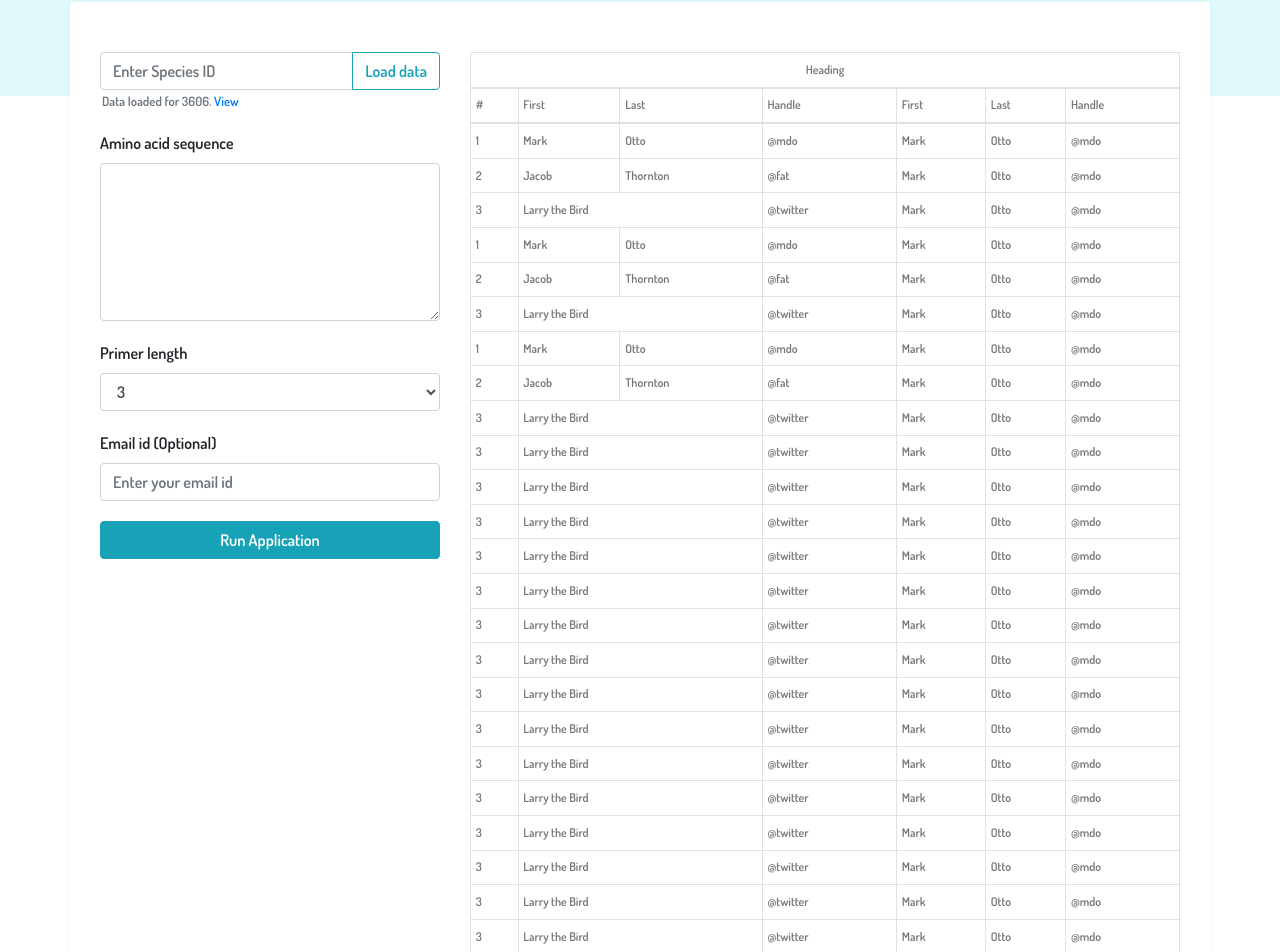
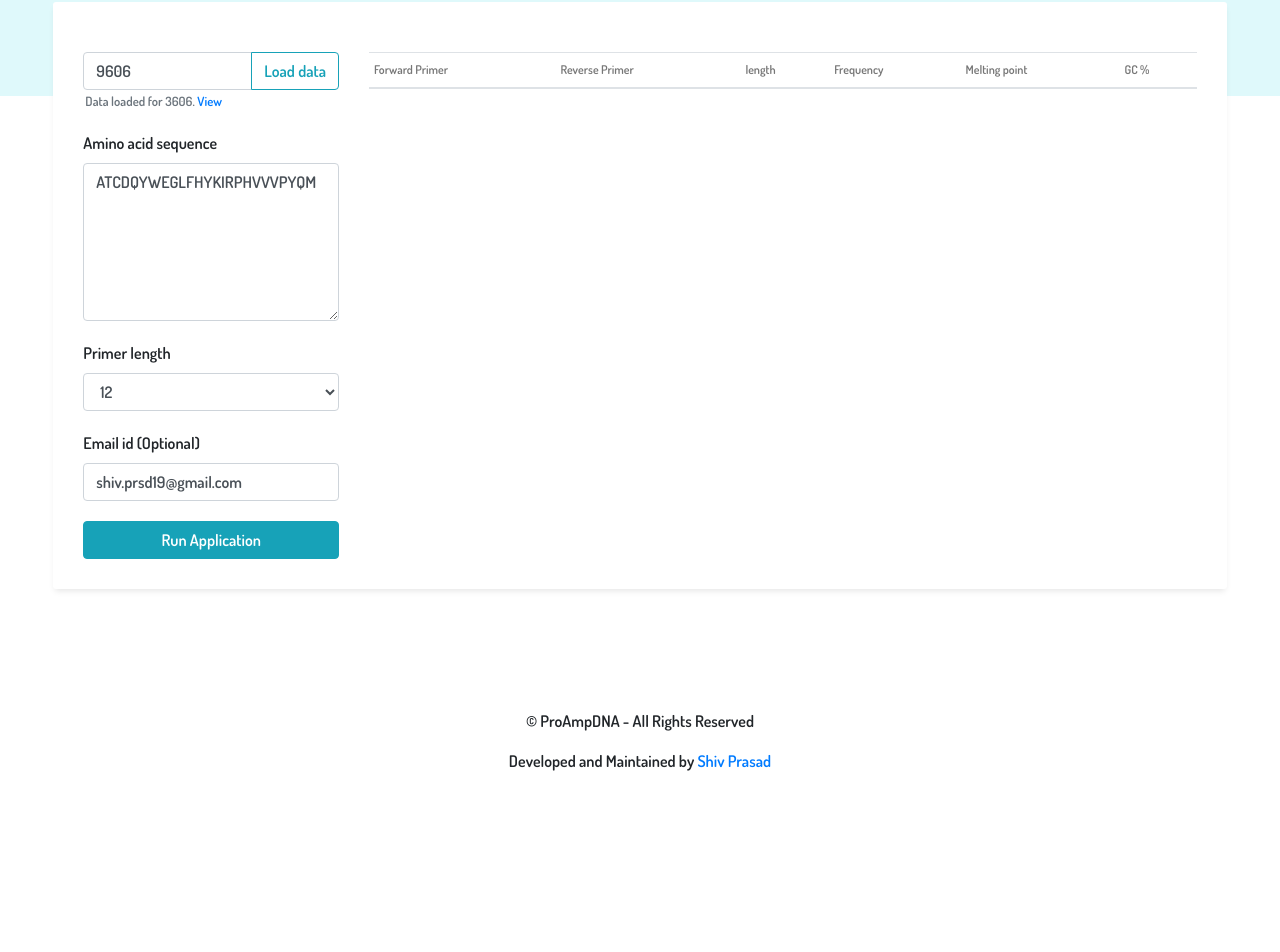
Before and after one commit to shiv-param/proampdna, an Angular app in the folder proampdna/frontend/: page / in a window 1280 px wide. Shown: the part 260-1212 px from the top of the page. After the commit the page ends 1049 px from the top, so only its background shows below. Built offline with nearby package versions, Linux system fonts and the light colour scheme.

Commit message:
Integrated models in UI

```diff
--- a/proampdna/frontend/src/app/app.component.html
+++ b/proampdna/frontend/src/app/app.component.html
@@ -1,16 +1,12 @@
 <!--The content below is only a placeholder and can be replaced.-->
 <nav class="navbar navbar-dark bg-dark navigation-header">
-  <div class="container">
+  <div class="container-fluid">
     <a class="navbar-brand" href="/">ProAmpDNA</a>
-  <button class="navbar-toggler" type="button" data-toggle="collapse" data-target="#navbarSupportedContent" aria-controls="navbarSupportedContent" aria-expanded="false" aria-label="Toggle navigation">
-    <span class="navbar-toggler-icon"></span>
-  </button>
-
-  <div class="collapse navbar-collapse" id="navbarSupportedContent">
-    <div class="form-inline my-2 my-lg-0">
-      <button class="btn btn-outline-success my-2 my-sm-0" type="submit">Search</button>
+    <div class="" id="navbarSupportedContent">
+      <div class="form-inline my-2 my-lg-0">
+        <button class="btn btn-light btn-sm" type="submit">About</button>
+      </div>
     </div>
-  </div>
   </div>
 
 </nav>
@@ -19,14 +15,14 @@
   <h1 class="page-header">Application</h1>
 </div>
 
-<div class="container">
+<div class="container-fluid">
   <div class="row justify-content-md-center">
-    <div class="col-12 application">
+    <div class="col-11 application">
       <div class="row">
-        <div class="col-12 col-md-4">
+        <div class="col-12 col-md-3">
           <div class="form-element">
             <div class="input-group mb-4">
-              <input type="text" class="form-control" placeholder="Enter Species ID" aria-label="Enter Species ID" aria-describedby="species_id">
+              <input type="text" class="form-control" placeholder="Enter Species ID" aria-label="Enter Species ID" aria-describedby="species_id" [(ngModel)]="specie_id">
               <div class="input-group-append">
                 <button class="btn btn-outline-info" type="button">Load data</button>
               </div>
@@ -37,11 +33,11 @@
           </div>
           <div class="form-element">
             <label for="amino_acid_sequence">Amino acid sequence</label>
-            <textarea class="form-control" id="amino_acid_sequence" rows="6"></textarea>
+            <textarea class="form-control" id="amino_acid_sequence" rows="6" [(ngModel)]="amino_acid_sequence"></textarea>
           </div>
           <div class="form-element">
             <label for="primer_length">Primer length</label>
-            <select class="form-control" id="primer_length">
+            <select class="form-control" id="primer_length" [(ngModel)]="primer_length">
               <option>3</option>
               <option>6</option>
               <option>9</option>
@@ -56,243 +52,33 @@
           </div>
           <div class="form-element">
             <label for="email">Email id (Optional)</label>
-            <input type="text" class="form-control" id="email" aria-describedby="email" placeholder="Enter your email id">
+            <input type="text" class="form-control" id="email" aria-describedby="email" placeholder="Enter your email id" [(ngModel)]="email">
           </div>
           <div class="form-element">
             <button class="btn btn-info btn-block">Run Application</button>
           </div>
         </div>
-        <div class="col-12 col-md-8">
-          <table class="table table-bordered table-sm table-proampdna">
+        <div class="col-12 col-md-9">
+          <table class="table table-striped table-sm table-proampdna">
           <thead>
             <tr>
-              <th colspan="7" scope="col" class="text-center">Heading</th>
-            </tr>
-            <tr>
-              <th scope="col">#</th>
-              <th scope="col">First</th>
-              <th scope="col">Last</th>
-              <th scope="col">Handle</th>
-              <th scope="col">First</th>
-              <th scope="col">Last</th>
-              <th scope="col">Handle</th>
+              <th scope="col">Forward Primer</th>
+              <th scope="col">Reverse Primer</th>
+              <th scope="col">length</th>
+              <th scope="col">Frequency</th>
+              <th scope="col">Melting point</th>
+              <th scope="col">GC %</th>
             </tr>
           </thead>
           <tbody>
-            <tr>
-              <th scope="row">1</th>
-              <td>Mark</td>
-              <td>Otto</td>
-              <td>@mdo</td>
-              <td>Mark</td>
-              <td>Otto</td>
-              <td>@mdo</td>
-            </tr>
-            <tr>
-              <th scope="row">2</th>
-              <td>Jacob</td>
-              <td>Thornton</td>
-              <td>@fat</td>
-              <td>Mark</td>
-              <td>Otto</td>
-              <td>@mdo</td>
-            </tr>
-            <tr>
-              <th scope="row">3</th>
-              <td colspan="2">Larry the Bird</td>
-              <td>@twitter</td>
-              <td>Mark</td>
-              <td>Otto</td>
-              <td>@mdo</td>
-            </tr>
-          <tr>
-              <th scope="row">1</th>
-              <td>Mark</td>
-              <td>Otto</td>
-              <td>@mdo</td>
-              <td>Mark</td>
-              <td>Otto</td>
-              <td>@mdo</td>
-            </tr>
-            <tr>
-              <th scope="row">2</th>
-              <td>Jacob</td>
-              <td>Thornton</td>
-              <td>@fat</td>
-              <td>Mark</td>
-              <td>Otto</td>
-              <td>@mdo</td>
-            </tr>
-            <tr>
-              <th scope="row">3</th>
-              <td colspan="2">Larry the Bird</td>
-              <td>@twitter</td>
-              <td>Mark</td>
-              <td>Otto</td>
-              <td>@mdo</td>
-            </tr>
-          <tr>
-              <th scope="row">1</th>
-              <td>Mark</td>
-              <td>Otto</td>
-              <td>@mdo</td>
-              <td>Mark</td>
-              <td>Otto</td>
-              <td>@mdo</td>
-            </tr>
-            <tr>
-              <th scope="row">2</th>
-              <td>Jacob</td>
-              <td>Thornton</td>
-              <td>@fat</td>
-              <td>Mark</td>
-              <td>Otto</td>
-              <td>@mdo</td>
-            </tr>
-            <tr>
-              <th scope="row">3</th>
-              <td colspan="2">Larry the Bird</td>
-              <td>@twitter</td>
-              <td>Mark</td>
-              <td>Otto</td>
-              <td>@mdo</td>
-            </tr>
-            <tr>
-              <th scope="row">3</th>
-              <td colspan="2">Larry the Bird</td>
-              <td>@twitter</td>
-              <td>Mark</td>
-              <td>Otto</td>
-              <td>@mdo</td>
-            </tr>
-            <tr>
-              <th scope="row">3</th>
-              <td colspan="2">Larry the Bird</td>
-              <td>@twitter</td>
-              <td>Mark</td>
-              <td>Otto</td>
-              <td>@mdo</td>
-            </tr>
-            <tr>
-              <th scope="row">3</th>
-              <td colspan="2">Larry the Bird</td>
-              <td>@twitter</td>
-              <td>Mark</td>
-              <td>Otto</td>
-              <td>@mdo</td>
-            </tr>
-            <tr>
-              <th scope="row">3</th>
-              <td colspan="2">Larry the Bird</td>
-              <td>@twitter</td>
-              <td>Mark</td>
-              <td>Otto</td>
-              <td>@mdo</td>
-            </tr>
-            <tr>
-              <th scope="row">3</th>
-              <td colspan="2">Larry the Bird</td>
-              <td>@twitter</td>
-              <td>Mark</td>
-              <td>Otto</td>
-              <td>@mdo</td>
-            </tr>
-            <tr>
-              <th scope="row">3</th>
-              <td colspan="2">Larry the Bird</td>
-              <td>@twitter</td>
-              <td>Mark</td>
-              <td>Otto</td>
-              <td>@mdo</td>
-            </tr>
-            <tr>
-              <th scope="row">3</th>
-              <td colspan="2">Larry the Bird</td>
-              <td>@twitter</td>
-              <td>Mark</td>
-              <td>Otto</td>
-              <td>@mdo</td>
-            </tr>
-            <tr>
-              <th scope="row">3</th>
-              <td colspan="2">Larry the Bird</td>
-              <td>@twitter</td>
-              <td>Mark</td>
-              <td>Otto</td>
-              <td>@mdo</td>
-            </tr>
-            <tr>
-              <th scope="row">3</th>
-              <td colspan="2">Larry the Bird</td>
-              <td>@twitter</td>
-              <td>Mark</td>
-              <td>Otto</td>
-              <td>@mdo</td>
-            </tr>
-            <tr>
-              <th scope="row">3</th>
-              <td colspan="2">Larry the Bird</td>
-              <td>@twitter</td>
-              <td>Mark</td>
-              <td>Otto</td>
-              <td>@mdo</td>
-            </tr>
-            <tr>
-              <th scope="row">3</th>
-              <td colspan="2">Larry the Bird</td>
-              <td>@twitter</td>
-              <td>Mark</td>
-              <td>Otto</td>
-              <td>@mdo</td>
-            </tr>
-            <tr>
-              <th scope="row">3</th>
-              <td colspan="2">Larry the Bird</td>
-              <td>@twitter</td>
-              <td>Mark</td>
-              <td>Otto</td>
-              <td>@mdo</td>
-            </tr>
-            <tr>
-              <th scope="row">3</th>
-              <td colspan="2">Larry the Bird</td>
-              <td>@twitter</td>
-              <td>Mark</td>
-              <td>Otto</td>
-              <td>@mdo</td>
-            </tr>
-            <tr>
-              <th scope="row">3</th>
-              <td colspan="2">Larry the Bird</td>
-              <td>@twitter</td>
-              <td>Mark</td>
-              <td>Otto</td>
-              <td>@mdo</td>
-            </tr>
-            <tr>
-              <th scope="row">3</th>
-              <td colspan="2">Larry the Bird</td>
-              <td>@twitter</td>
-              <td>Mark</td>
-              <td>Otto</td>
-              <td>@mdo</td>
-            </tr>
-            <tr>
-              <th scope="row">3</th>
-              <td colspan="2">Larry the Bird</td>
-              <td>@twitter</td>
-              <td>Mark</td>
-              <td>Otto</td>
-              <td>@mdo</td>
-            </tr>
-            <tr>
-              <th scope="row">3</th>
-              <td colspan="2">Larry the Bird</td>
-              <td>@twitter</td>
-              <td>Mark</td>
-              <td>Otto</td>
-              <td>@mdo</td>
-            </tr>
+            <!--<tr *ngFor="result in app_results">-->
+              <!--<td>result.forwardPrimer</td>-->
+              <!--<td>result.reversePrimer</td>-->
+              <!--<td>result.length</td>-->
+              <!--<td>result.frequency</td>-->
+              <!--<td>result.meltingPoint</td>-->
+              <!--<td>result.GCPerc</td>-->
+            <!--</tr>-->
           </tbody>
         </table>
         </div>
--- a/proampdna/frontend/src/app/app.component.ts
+++ b/proampdna/frontend/src/app/app.component.ts
@@ -1,10 +1,37 @@
 import { Component } from '@angular/core';
+// import { Http, Response } from '@angular/http';
+// import { Observable } from 'rxjs';
+// import 'rxjs/add/operator/toPromise';
+
 
 @Component({
   selector: 'app-root',
   templateUrl: './app.component.html',
   styleUrls: ['./app.component.css']
 })
+
 export class AppComponent {
-  title = 'app';
+  private title = 'app';
+  private base_url: string = "http://localhost:8000";
+
+  private specie_id: string = "9606";
+  private amino_acid_sequence: string = "ATCDQYWEGLFHYKIRPHVVVPYQM";
+  private primer_length: string = "12";
+  private email: string = "shiv.prsd19@gmail.com";
+
+  // constructor(private http : Http){}
+
+  // public runApp(){
+  //
+  //     let url = this.base_url + "/api/run-app/?amino_acid_seq=" + this.amino_acid_sequence + "&email=" + this.email + "&primer_len=" + this.primer_length + "&specie_id="+this.specie_id;
+  //
+  //     this.http.get(url)
+  //       .toPromise()
+  //       .then((res)=>{
+  //         console.log(res);
+  //       }).catch((err) => {
+  //         console.log(err)
+  //       });
+  //
+  // }
 }
--- a/proampdna/frontend/src/app/app.module.ts
+++ b/proampdna/frontend/src/app/app.module.ts
@@ -1,6 +1,7 @@
 import { BrowserModule } from '@angular/platform-browser';
 import { NgModule } from '@angular/core';
-import {NgbModule} from '@ng-bootstrap/ng-bootstrap';
+import { NgbModule } from '@ng-bootstrap/ng-bootstrap';
+import { FormsModule } from '@angular/forms';
 
 import { AppComponent } from './app.component';
 
@@ -10,7 +11,8 @@ import { AppComponent } from './app.component';
   ],
   imports: [
     NgbModule,
-    BrowserModule
+    BrowserModule,
+    FormsModule
   ],
   providers: [],
   bootstrap: [AppComponent]
```
